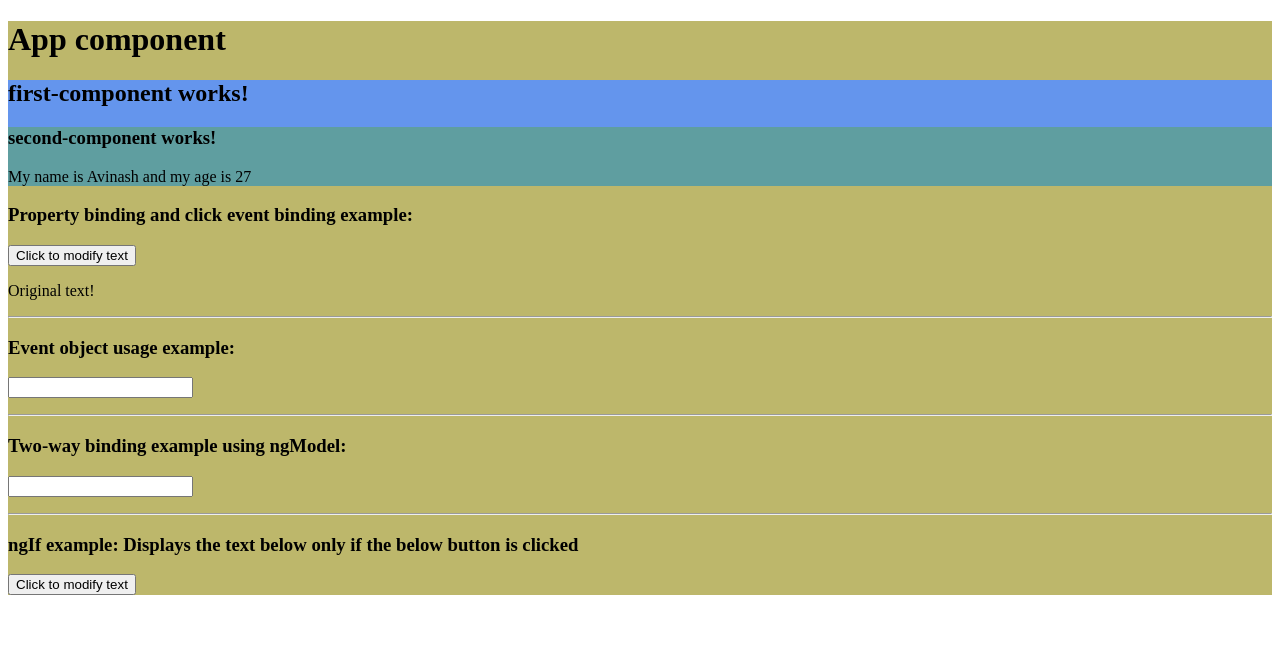
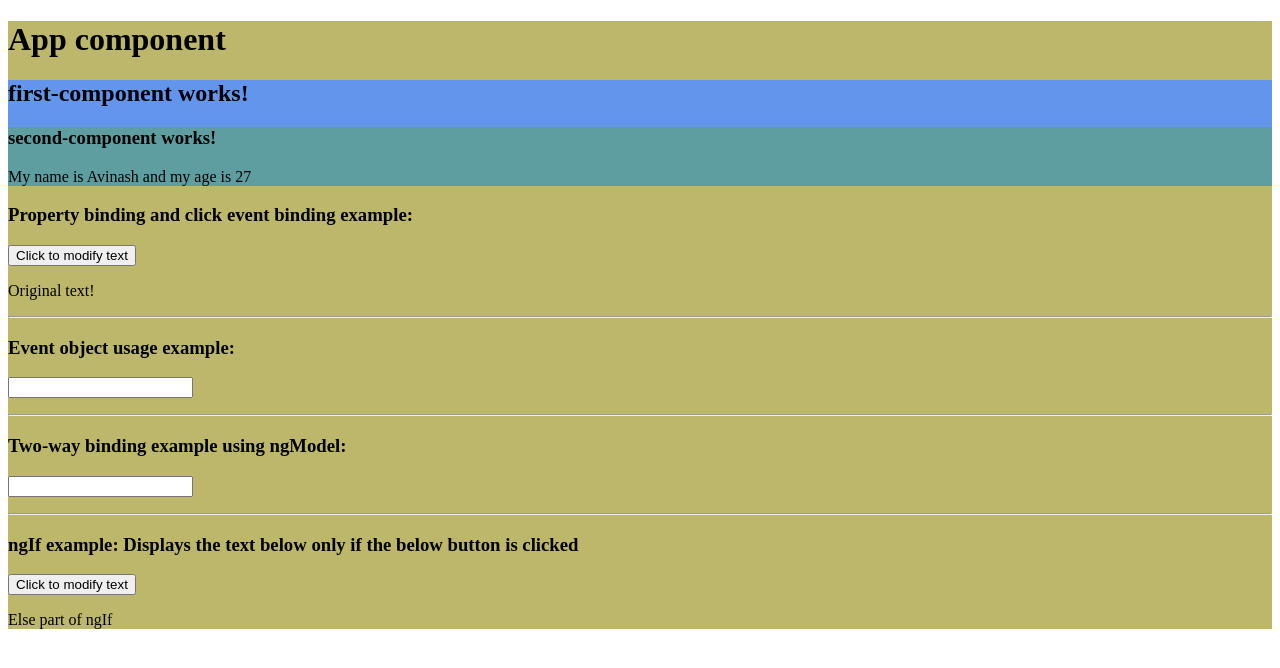
Before and after one commit to avinashredyy/Angular-Basics, an Angular app: page / in a window 1280 px wide. Shown: the top 668 px of the page. Built offline with nearby package versions, Linux system fonts and the light colour scheme.

Commit message:
Demo of else condition of ngIf

```diff
--- a/src/app/add-text-button/add-text-button.component.html
+++ b/src/app/add-text-button/add-text-button.component.html
@@ -12,4 +12,7 @@
 <hr>
 <h3>ngIf example: Displays the text  below only if the below button is clicked</h3>
 <button  (click)="onButtonClickForNgIf()">Click to modify text</button>
-<p *ngIf='showNgIfText'>{{ ngIfExampleText }}</p>
+<p *ngIf='showNgIfText; else showNgIfTextFalse'>{{ ngIfExampleText }}</p>
+<ng-template #showNgIfTextFalse>
+    <p>Else part of ngIf</p>
+</ng-template>
```
